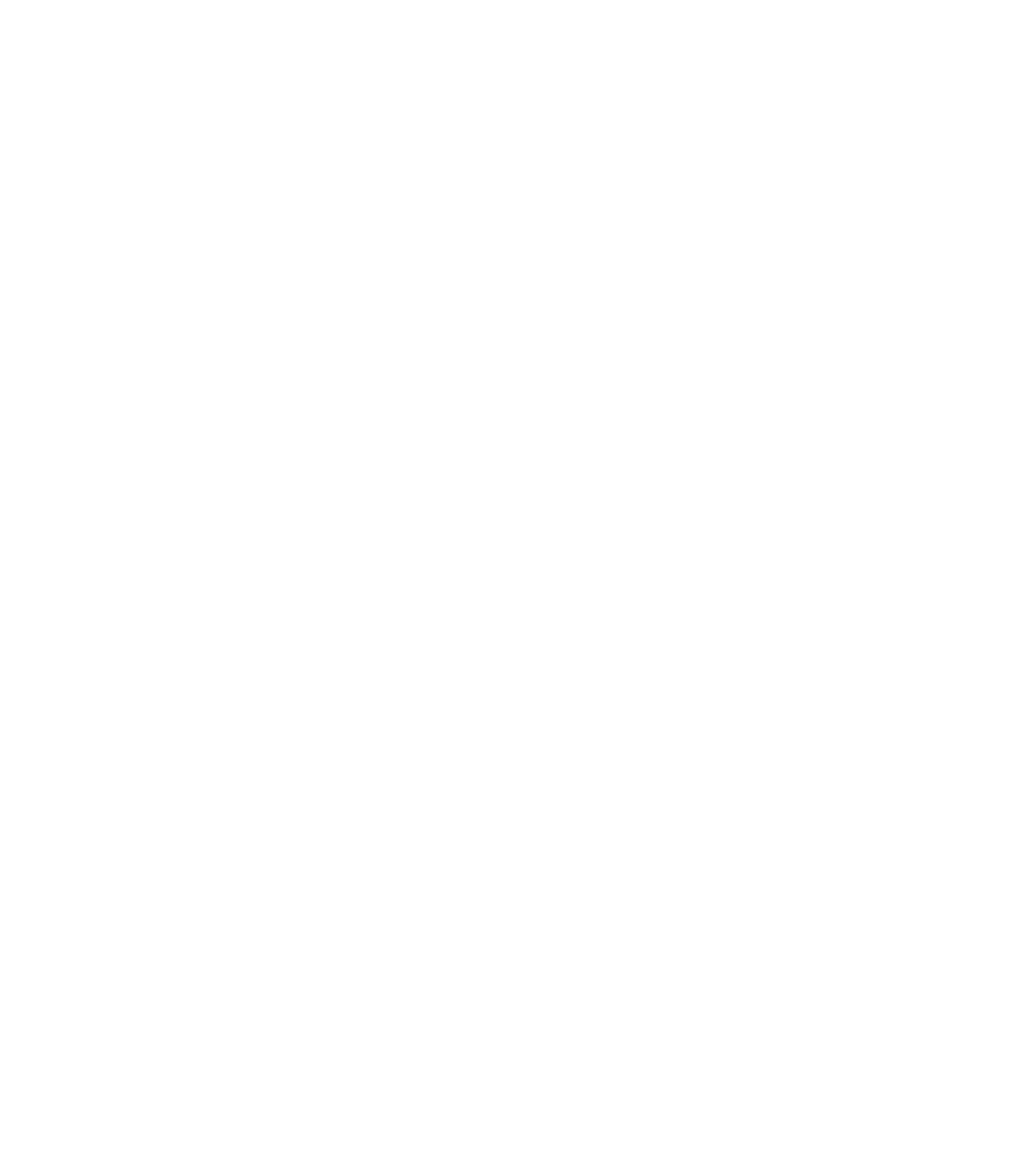
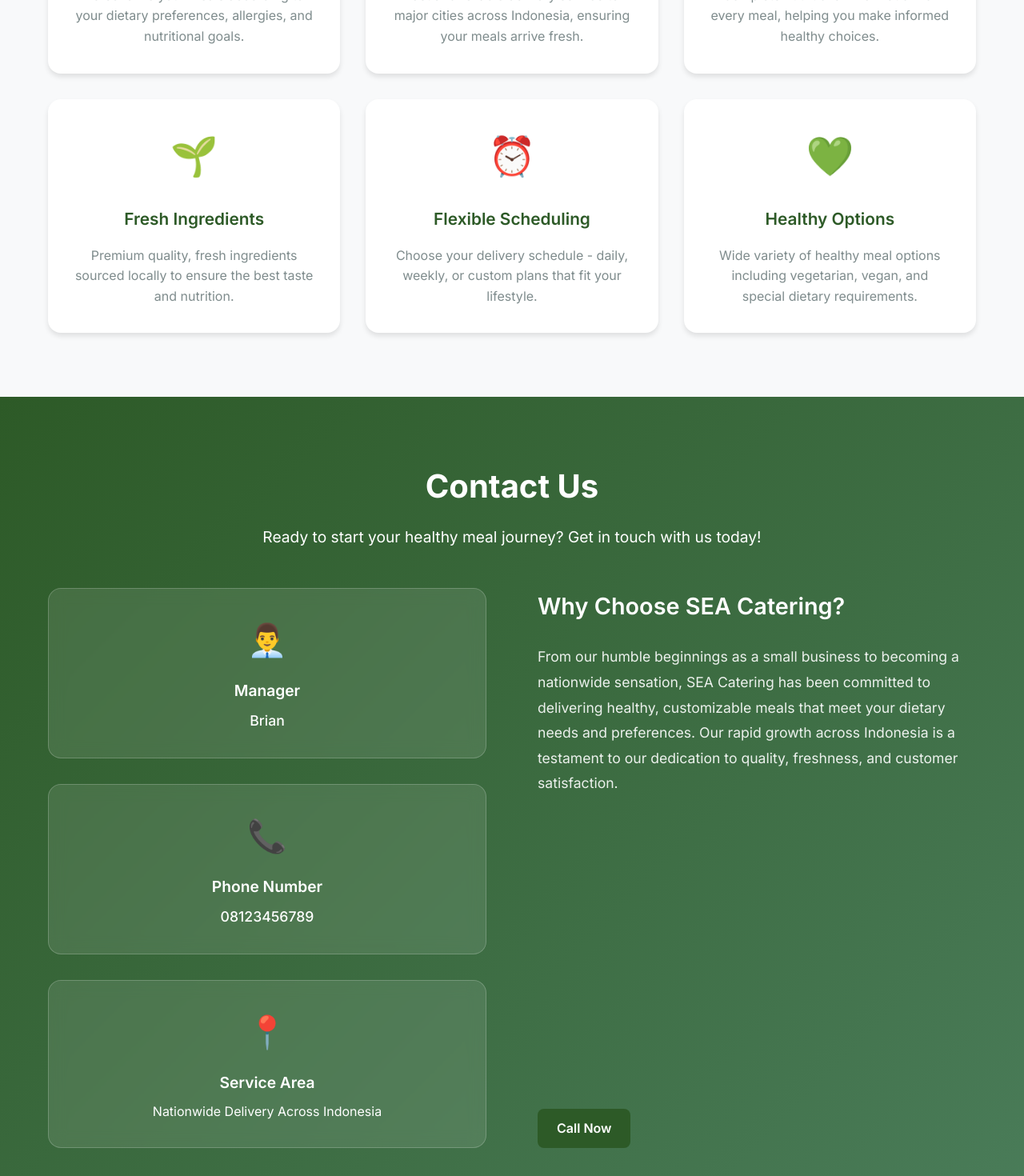
Before and after one commit to machffud/compfest-sea, a React (Create React App) app in the folder frontend/: page / in a window 1280 px wide. Shown: the part 1240-2710 px from the top of the page at 80% size. Before the commit the page ends 1084 px from the top, so only its background shows below. Built offline with nearby package versions, Linux system fonts and the light colour scheme.

Commit message:
feat: add component services and contact

```diff
--- a/frontend/src/App.js
+++ b/frontend/src/App.js
@@ -3,6 +3,8 @@ import './App.css';
 import Navigation from './components/Navigation';
 import Footer from './components/Footer';
 import Hero from './components/Hero';
+import Services from './components/Services';
+import Contact from './components/Contact';
 
 function App() {
   const [activePage, setActivePage] = useState('home');
@@ -35,11 +37,11 @@ function App() {
     <div className="App">
       <Navigation activePage={activePage} />
       <Hero />
-      {/* <Services />
-      <MealPlans />
+      <Services />
+      {/* <MealPlans />
       <Subscription />
-      <Testimonials />
-      <Contact /> */}
+      <Testimonials /> */}
+      <Contact />
       <Footer />
     </div>
   );
--- /dev/null
+++ b/frontend/src/components/Contact.css
@@ -0,0 +1,105 @@
+.contact {
+  background: linear-gradient(135deg, var(--primary-color) 0%, var(--secondary-color) 100%);
+  color: var(--white);
+}
+
+.contact .section-title,
+.contact .section-subtitle {
+  color: var(--white);
+}
+
+.contact-content {
+  display: grid;
+  grid-template-columns: 1fr 1fr;
+  gap: 4rem;
+  margin-top: 3rem;
+}
+
+.contact-info {
+  display: flex;
+  flex-direction: column;
+  gap: 2rem;
+}
+
+.contact-card {
+  background: rgba(255, 255, 255, 0.1);
+  backdrop-filter: blur(10px);
+  padding: 2rem;
+  border-radius: 16px;
+  text-align: center;
+  border: 1px solid rgba(255, 255, 255, 0.2);
+  transition: all 0.3s ease;
+}
+
+.contact-card:hover {
+  background: rgba(255, 255, 255, 0.2);
+  transform: translateY(-5px);
+}
+
+.contact-icon {
+  margin-bottom: 1rem;
+}
+
+.contact-icon span {
+  font-size: 2.5rem;
+  display: block;
+}
+
+.contact-card h3 {
+  font-size: 1.2rem;
+  font-weight: 600;
+  margin-bottom: 0.5rem;
+  color: var(--white);
+}
+
+.contact-name,
+.contact-phone a {
+  font-size: 1.1rem;
+  font-weight: 500;
+  color: var(--white);
+  text-decoration: none;
+  transition: opacity 0.3s ease;
+}
+
+.contact-phone a:hover {
+  opacity: 0.8;
+}
+
+.contact-message {
+  display: flex;
+  flex-direction: column;
+  justify-content: center;
+}
+
+.contact-message h3 {
+  font-size: 1.8rem;
+  font-weight: 600;
+  margin-bottom: 1.5rem;
+  color: var(--white);
+}
+
+.contact-message p {
+  font-size: 1.1rem;
+  line-height: 1.8;
+  margin-bottom: 2rem;
+  color: rgba(255, 255, 255, 0.9);
+}
+
+.contact-cta {
+  margin-top: auto;
+}
+
+@media (max-width: 768px) {
+  .contact-content {
+    grid-template-columns: 1fr;
+    gap: 2rem;
+  }
+
+  .contact-card {
+    padding: 1.5rem;
+  }
+
+  .contact-message h3 {
+    font-size: 1.5rem;
+  }
+}
--- /dev/null
+++ b/frontend/src/components/Contact.js
@@ -0,0 +1,60 @@
+import React from 'react';
+import './Contact.css';
+
+const Contact = () => {
+  return (
+    <section id="contact" className="section contact">
+      <div className="container">
+        <h2 className="section-title">Contact Us</h2>
+        <p className="section-subtitle">
+          Ready to start your healthy meal journey? Get in touch with us today!
+        </p>
+
+        <div className="contact-content">
+          <div className="contact-info">
+            <div className="contact-card">
+              <div className="contact-icon">
+                <span>👨‍💼</span>
+              </div>
+              <h3>Manager</h3>
+              <p className="contact-name">Brian</p>
+            </div>
+
+            <div className="contact-card">
+              <div className="contact-icon">
+                <span>📞</span>
+              </div>
+              <h3>Phone Number</h3>
+              <p className="contact-phone">
+                <a href="tel:08123456789">08123456789</a>
+              </p>
+            </div>
+
+            <div className="contact-card">
+              <div className="contact-icon">
+                <span>📍</span>
+              </div>
+              <h3>Service Area</h3>
+              <p>Nationwide Delivery Across Indonesia</p>
+            </div>
+          </div>
+
+          <div className="contact-message">
+            <h3>Why Choose SEA Catering?</h3>
+            <p>
+              From our humble beginnings as a small business to becoming a nationwide sensation,
+              SEA Catering has been committed to delivering healthy, customizable meals that meet
+              your dietary needs and preferences. Our rapid growth across Indonesia is a testament
+              to our dedication to quality, freshness, and customer satisfaction.
+            </p>
+            <div className="contact-cta">
+              <a href="tel:08123456789" className="btn btn-primary">Call Now</a>
+            </div>
+          </div>
+        </div>
+      </div>
+    </section>
+  );
+};
+
+export default Contact;
--- /dev/null
+++ b/frontend/src/components/Services.css
@@ -0,0 +1,63 @@
+.services {
+  background-color: var(--background-light);
+}
+
+.services-grid {
+  display: grid;
+  grid-template-columns: repeat(auto-fit, minmax(300px, 1fr));
+  gap: 2rem;
+  margin-top: 3rem;
+}
+
+.service-card {
+  background: var(--white);
+  padding: 2rem;
+  border-radius: 16px;
+  box-shadow: var(--shadow);
+  transition: all 0.3s ease;
+  text-align: center;
+  border: 1px solid transparent;
+}
+
+.service-card:hover {
+  transform: translateY(-8px);
+  box-shadow: var(--shadow-hover);
+  border-color: var(--accent-color);
+}
+
+.service-icon {
+  margin-bottom: 1.5rem;
+}
+
+.service-icon span {
+  font-size: 3rem;
+  display: block;
+}
+
+.service-title {
+  font-size: 1.3rem;
+  font-weight: 600;
+  color: var(--primary-color);
+  margin-bottom: 1rem;
+}
+
+.service-description {
+  color: var(--text-secondary);
+  line-height: 1.6;
+  margin: 0;
+}
+
+@media (max-width: 768px) {
+  .services-grid {
+    grid-template-columns: 1fr;
+    gap: 1.5rem;
+  }
+
+  .service-card {
+    padding: 1.5rem;
+  }
+
+  .service-icon span {
+    font-size: 2.5rem;
+  }
+}
--- /dev/null
+++ b/frontend/src/components/Services.js
@@ -0,0 +1,62 @@
+import React from 'react';
+import './Services.css';
+
+const Services = () => {
+  const services = [
+    {
+      icon: '🍽️',
+      title: 'Meal Customization',
+      description: 'Personalize your meals according to your dietary preferences, allergies, and nutritional goals.'
+    },
+    {
+      icon: '🚚',
+      title: 'Nationwide Delivery',
+      description: 'Fast and reliable delivery service to major cities across Indonesia, ensuring your meals arrive fresh.'
+    },
+    {
+      icon: '📊',
+      title: 'Detailed Nutrition Info',
+      description: 'Complete nutritional information for every meal, helping you make informed healthy choices.'
+    },
+    {
+      icon: '🌱',
+      title: 'Fresh Ingredients',
+      description: 'Premium quality, fresh ingredients sourced locally to ensure the best taste and nutrition.'
+    },
+    {
+      icon: '⏰',
+      title: 'Flexible Scheduling',
+      description: 'Choose your delivery schedule - daily, weekly, or custom plans that fit your lifestyle.'
+    },
+    {
+      icon: '💚',
+      title: 'Healthy Options',
+      description: 'Wide variety of healthy meal options including vegetarian, vegan, and special dietary requirements.'
+    }
+  ];
+
+  return (
+    <section id="services" className="section services">
+      <div className="container">
+        <h2 className="section-title">Our Services</h2>
+        <p className="section-subtitle">
+          Discover what makes SEA Catering the preferred choice for healthy meals across Indonesia
+        </p>
+
+        <div className="services-grid">
+          {services.map((service, index) => (
+            <div key={index} className="service-card">
+              <div className="service-icon">
+                <span>{service.icon}</span>
+              </div>
+              <h3 className="service-title">{service.title}</h3>
+              <p className="service-description">{service.description}</p>
+            </div>
+          ))}
+        </div>
+      </div>
+    </section>
+  );
+};
+
+export default Services;
```
Also changed, not shown: frontend/src/components/Hero copy.js (added, +32 -0 lines).
